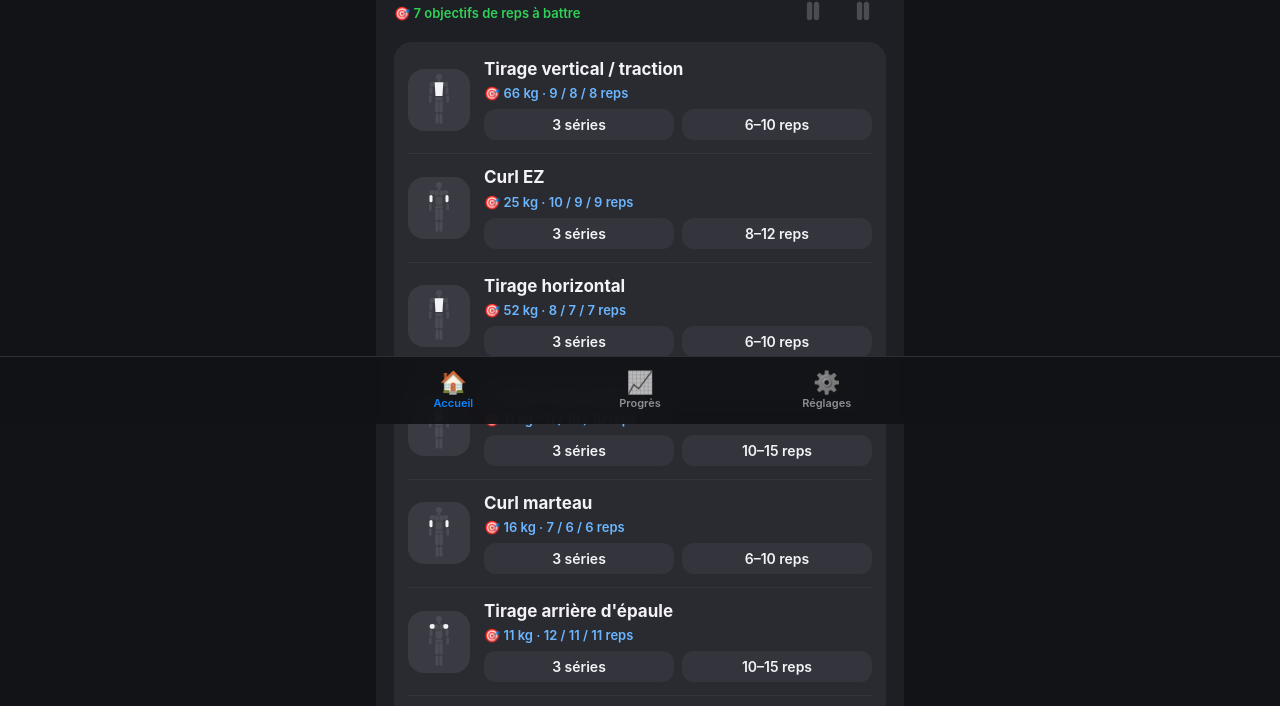
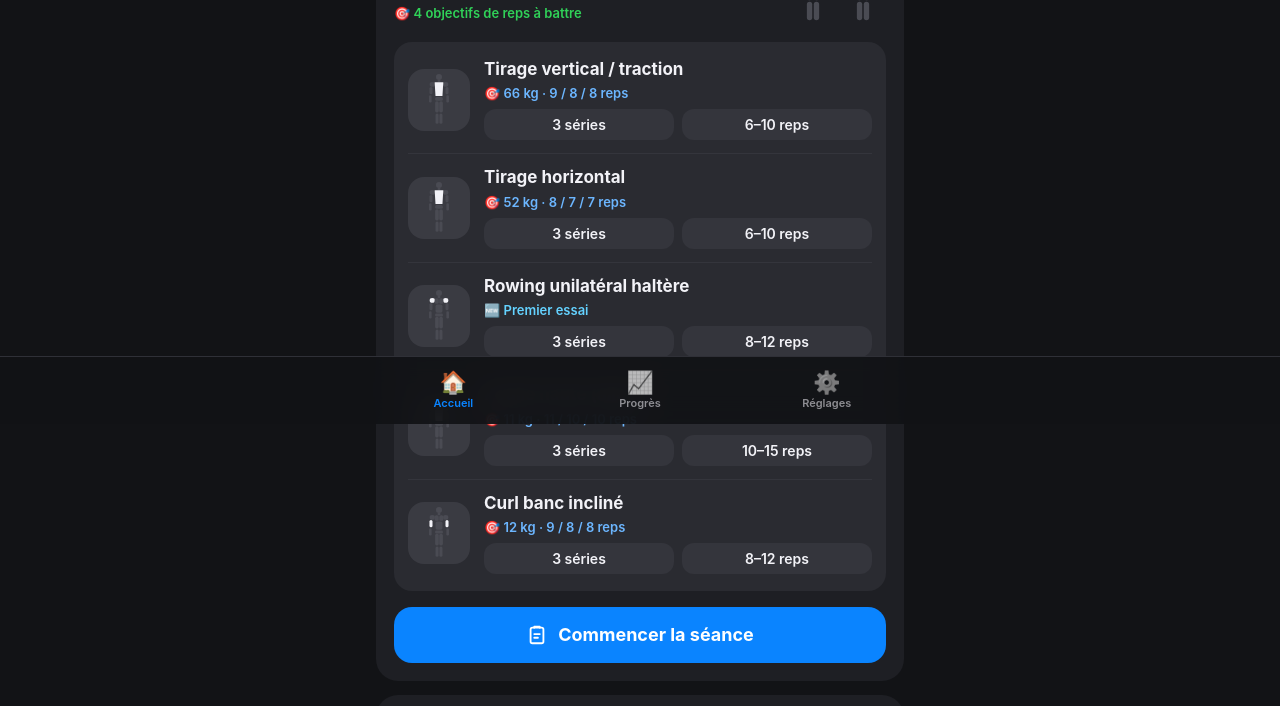
Before and after one commit to cogneauthomas-creator/gym-tracker, a plain HTML site: page index.html in a window 1280 px wide. Shown: the part 376-1082 px from the top of the page. Drawn offline with Linux system fonts and the light colour scheme.

Commit message:
Split Push / Pull / Legs / Épaules-Bras : ischios, abdos, rowing, bras allégés sur Push et Pull
Co-Authored-By: Claude Opus 5.5 <noreply@anthropic.com>
Claude-Session: https://claude.ai/code/session_01Rj2AjPPmQLRcwkSwZPWN6C

```diff
--- a/index.html
+++ b/index.html
@@ -249,6 +249,31 @@ function applyPatches(){
       }
     }));
     c.patches.push("v3"); saveLocal();
+  }
+  if(!c.patches.includes("v4")){
+    // Nouveau split : Push / Pull / Legs / Épaules-Bras (les exercices existants gardent leur historique)
+    const ids = c.program.map(d => d.id);
+    if(ids.includes("PUSH") && ids.includes("PULL") && ids.includes("LEGS")){
+      const all = {}; c.program.forEach(d => d.ex.forEach(x => { if(!all[x.id]) all[x.id] = x; }));
+      const g = (id, def) => all[id] ? clone(all[id]) : Object.assign({id, unit:"reps", sets:3}, def);
+      const tp = g("tri_poulie", {name:"Triceps poulie haute (courte portion)", min:8, max:12, inc:2.5}); tp.ss = true;
+      c.program = [
+        {id:"PUSH", name:"Push", ex:[ g("smith_incl",{}), g("dev_militaire",{}), g("pec_fly",{}), g("pec_uni",{}), g("elev_lat",{}), tp,
+          g("tri_poulie_basse", {name:"Triceps poulie basse (longue portion)", min:6, max:12, inc:2.5, note:"Poulie au niveau du nombril, jusqu'à l'échec"}) ]},
+        {id:"PULL", name:"Pull", ex:[ g("tirage_vert",{}), g("tirage_horiz",{}),
+          g("rowing_uni", {name:"Rowing unilatéral haltère", min:8, max:12, inc:2, note:"Main et genou en appui sur le banc, dos plat"}),
+          g("poulie_ailes",{}), g("curl_incl",{}) ]},
+        {id:"LEGS", name:"Legs", ex:[ g("hack_squat",{}), g("fentes",{}), g("leg_ext",{}),
+          g("lc_assis", {name:"Leg curl assis", min:10, max:15, inc:2.5}), g("mollets",{}),
+          g("crunch_poulie", {name:"Crunch à la poulie", min:10, max:15, inc:2.5, note:"Enroule le dos, ne tire pas avec les bras"}) ]},
+        {id:"EPAULES_BRAS", name:"Épaules / Bras", ex:[
+          g("elev_lat_halt", {name:"Élévations latérales haltères", sets:4, min:12, max:20, inc:1}), g("arriere_epaule",{}),
+          g("curl_ez",{}), g("tri_uni",{}), g("curl_marteau",{}),
+          g("tri_overhead", {name:"Extension triceps au-dessus de la tête", min:10, max:15, inc:2.5}) ]}
+      ];
+      c.nextIdx = (c.nextIdx || 0) % c.program.length;
+    }
+    c.patches.push("v4"); saveLocal();
   }
 }
 function saveLocal(){ try{ localStorage.setItem(LS_KEY, JSON.stringify({config:S.config, sessions:S.sessions, draft:S.draft})); }catch(e){} }
--- a/sw.js
+++ b/sw.js
@@ -1,5 +1,5 @@
 // Cache simple : l'appli s'ouvre même sans réseau à la salle.
-const CACHE = "gym-tracker-v3";
+const CACHE = "gym-tracker-v4";
 const FILES = ["./", "index.html", "manifest.webmanifest", "icon-180.png", "icon-192.png", "icon-512.png"];
 self.addEventListener("install", e => { e.waitUntil(caches.open(CACHE).then(c => c.addAll(FILES))); self.skipWaiting(); });
 self.addEventListener("activate", e => { e.waitUntil(caches.keys().then(ks => Promise.all(ks.filter(k => k !== CACHE).map(k => caches.delete(k))))); self.clients.claim(); });
```
